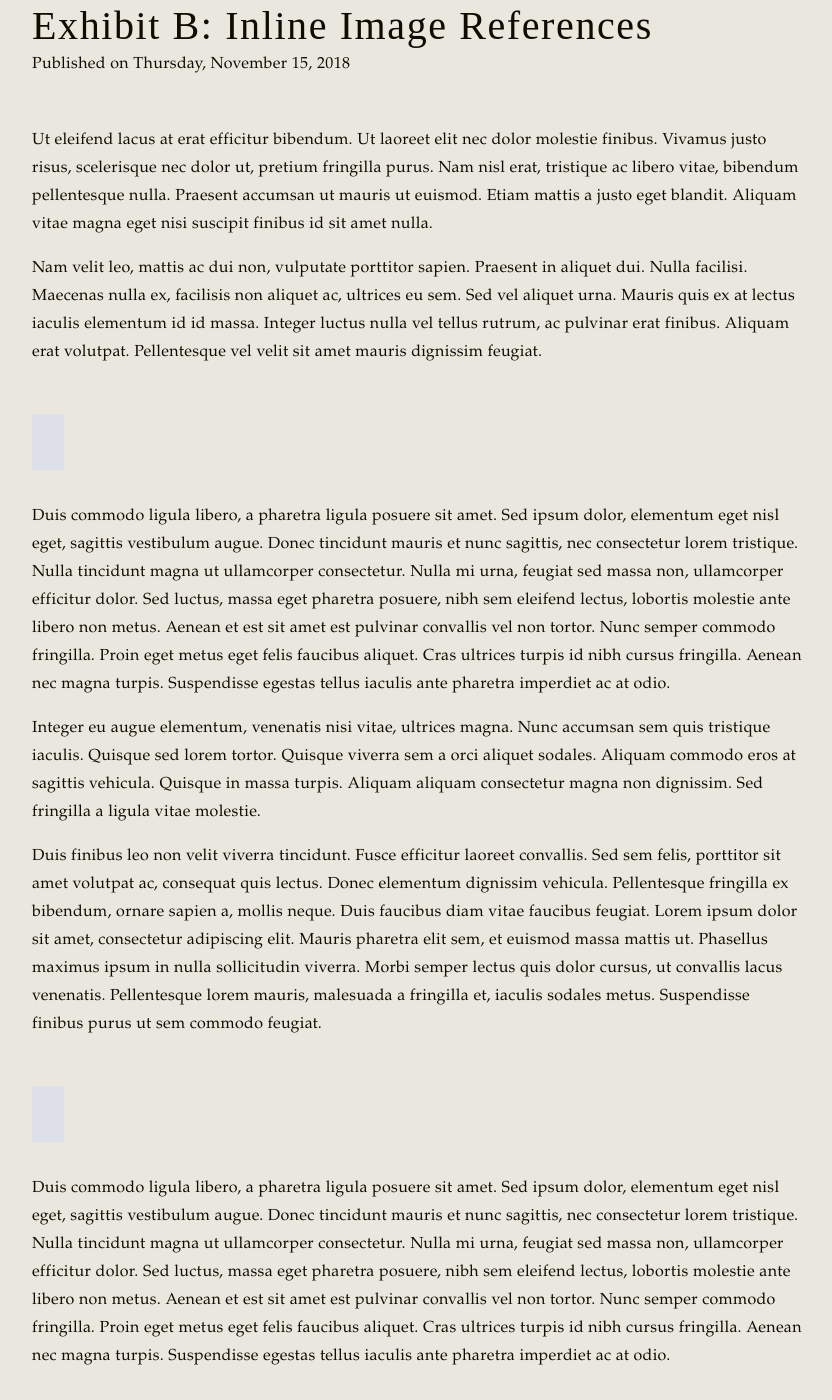
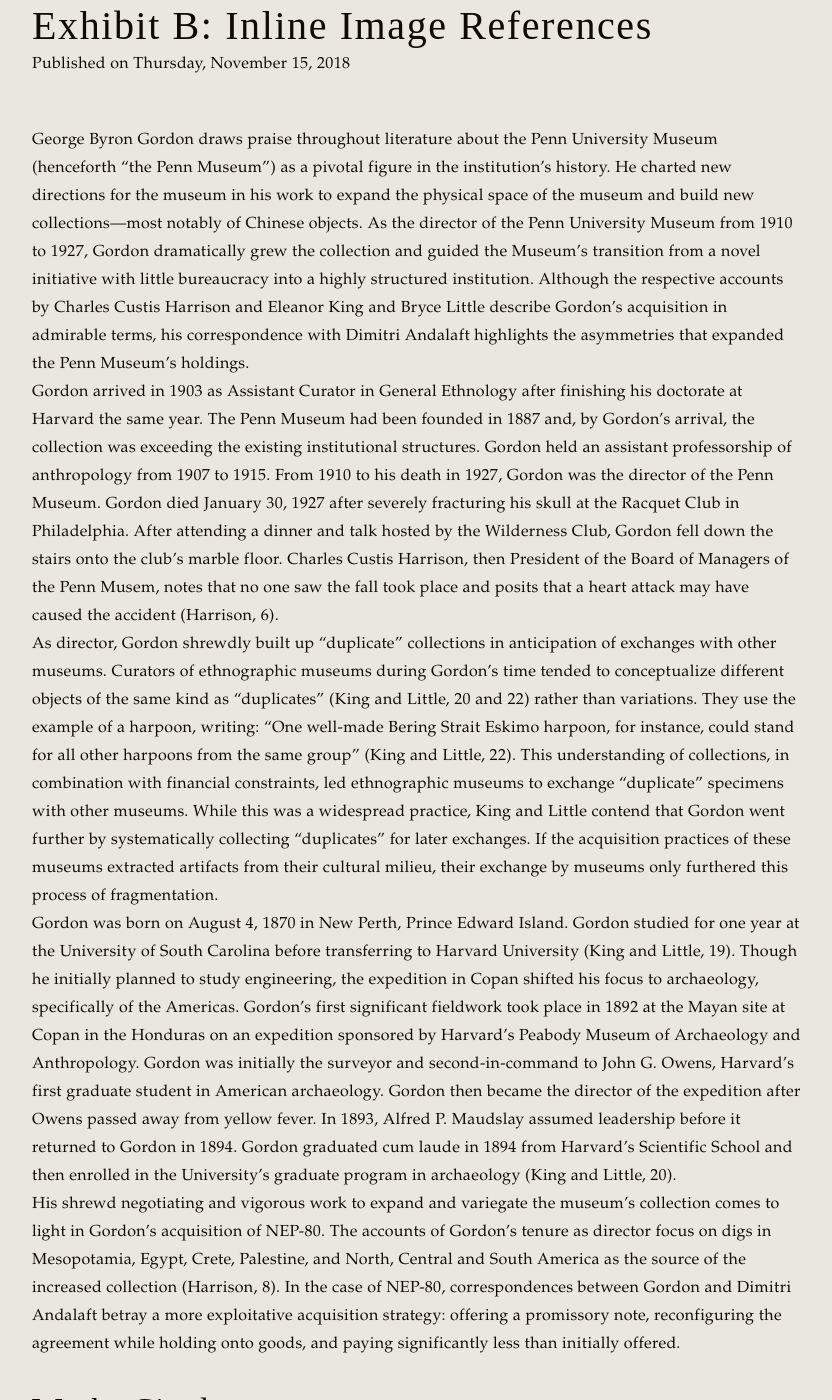
Before and after one commit to maxjdugan/wax-nep-80, a Jekyll site: the page built from _exhibits/b.md, in a window 1280 px wide and 1400 px high, scrolled down 195 px. Shown: the whole window, without its empty margins (223-1055 px from the left). Built offline with Jekyll 4.4.1, drawn with Linux system fonts in a browser that asks for light colours; some of the changed text lies outside the part shown.

Commit message:
Text uploads to exhibits and citations

```diff
--- a/_exhibits/b.md
+++ b/_exhibits/b.md
@@ -5,20 +5,18 @@ author: Mihr 'Ali
 publish_date: 2018-11-15
 permalink: /exhibits/b/
 ---
+George Byron Gordon draws praise throughout literature about the Penn University Museum (henceforth “the Penn Museum”) as a pivotal figure in the institution’s history. He charted new directions for the museum in his work to expand the physical space of the museum and build new collections—most notably of Chinese objects. As the director of the Penn University Museum from 1910 to 1927, Gordon dramatically grew the collection and guided the Museum’s transition from a novel initiative with little bureaucracy into a highly structured institution. Although the respective accounts by Charles Custis Harrison and Eleanor King and Bryce Little describe Gordon’s acquisition in admirable terms, his correspondence with Dimitri Andalaft highlights the asymmetries that expanded the Penn Museum’s holdings.
+<br>
+Gordon arrived in 1903 as Assistant Curator in General Ethnology after finishing his doctorate at Harvard the same year. The Penn Museum had been founded in 1887 and, by Gordon’s arrival, the collection was exceeding the existing institutional structures. Gordon held an assistant professorship of anthropology from 1907 to 1915. From 1910 to his death in 1927, Gordon was the director of the Penn Museum. Gordon died January 30, 1927 after severely fracturing his skull at the Racquet Club in Philadelphia. After attending a dinner and talk hosted by the Wilderness Club, Gordon fell down the stairs onto the club’s marble floor. Charles Custis Harrison, then President of the Board of Managers of the Penn Musem, notes that no one saw the fall took place and posits that a heart attack may have caused the accident (Harrison, 6).
+<br>
+As director, Gordon shrewdly built up “duplicate” collections in anticipation of exchanges with other museums. Curators of ethnographic museums during Gordon’s time tended to conceptualize different objects of the same kind as “duplicates” (King and Little, 20 and 22) rather than variations. They use the example of a harpoon, writing: “One well-made Bering Strait Eskimo harpoon, for instance, could stand for all other harpoons from the same group” (King and Little, 22). This understanding of collections, in combination with financial constraints, led ethnographic museums to exchange “duplicate” specimens with other museums. While this was a widespread practice, King and Little contend that Gordon went further by systematically collecting “duplicates” for later exchanges. If the acquisition practices of these museums extracted artifacts from their cultural milieu, their exchange by museums only furthered this process of fragmentation.
+<br>
+Gordon was born on August 4, 1870 in New Perth, Prince Edward Island. Gordon studied for one year at the University of South Carolina before transferring to Harvard University (King and Little, 19). Though he initially planned to study engineering, the expedition in Copan shifted his focus to archaeology, specifically of the Americas. Gordon’s first significant fieldwork took place in 1892 at the Mayan site at Copan in the Honduras on an expedition sponsored by Harvard’s Peabody Museum of Archaeology and Anthropology. Gordon was initially the surveyor and second-in-command to John G. Owens, Harvard’s first graduate student in American archaeology. Gordon then became the director of the expedition after Owens passed away from yellow fever. In 1893, Alfred P. Maudslay assumed leadership before it returned to Gordon in 1894. Gordon graduated cum laude in 1894 from Harvard’s Scientific School and then enrolled in the University’s graduate program in archaeology (King and Little, 20).
+<br>
+His shrewd negotiating and vigorous work to expand and variegate the museum’s collection comes to light in Gordon’s acquisition of NEP-80. The accounts of Gordon’s tenure as director focus on digs in Mesopotamia, Egypt, Crete, Palestine, and North, Central and South America as the source of the increased collection (Harrison, 8). In the case of NEP-80, correspondences between Gordon and Dimitri Andalaft betray a more exploitative acquisition strategy: offering a promissory note, reconfiguring the agreement while holding onto goods, and paying significantly less than initially offered.
 
-Ut eleifend lacus at erat efficitur bibendum. Ut laoreet elit nec dolor molestie finibus. Vivamus justo risus, scelerisque nec dolor ut, pretium fringilla purus. Nam nisl erat, tristique ac libero vitae, bibendum pellentesque nulla. Praesent accumsan ut mauris ut euismod. Etiam mattis a justo eget blandit. Aliquam vitae magna eget nisi suscipit finibus id sit amet nulla.
+## Works Cited
 
-Nam velit leo, mattis ac dui non, vulputate porttitor sapien. Praesent in aliquet dui. Nulla facilisi. Maecenas nulla ex, facilisis non aliquet ac, ultrices eu sem. Sed vel aliquet urna. Mauris quis ex at lectus iaculis elementum id id massa. Integer luctus nulla vel tellus rutrum, ac pulvinar erat finibus. Aliquam erat volutpat. Pellentesque vel velit sit amet mauris dignissim feugiat.
-
-{% include inline_image.html collection='nep_80' pid='obj7' %}
-
-Duis commodo ligula libero, a pharetra ligula posuere sit amet. Sed ipsum dolor, elementum eget nisl eget, sagittis vestibulum augue. Donec tincidunt mauris et nunc sagittis, nec consectetur lorem tristique. Nulla tincidunt magna ut ullamcorper consectetur. Nulla mi urna, feugiat sed massa non, ullamcorper efficitur dolor. Sed luctus, massa eget pharetra posuere, nibh sem eleifend lectus, lobortis molestie ante libero non metus. Aenean et est sit amet est pulvinar convallis vel non tortor. Nunc semper commodo fringilla. Proin eget metus eget felis faucibus aliquet. Cras ultrices turpis id nibh cursus fringilla. Aenean nec magna turpis. Suspendisse egestas tellus iaculis ante pharetra imperdiet ac at odio.
-
-Integer eu augue elementum, venenatis nisi vitae, ultrices magna. Nunc accumsan sem quis tristique iaculis. Quisque sed lorem tortor. Quisque viverra sem a orci aliquet sodales. Aliquam commodo eros at sagittis vehicula. Quisque in massa turpis. Aliquam aliquam consectetur magna non dignissim. Sed fringilla a ligula vitae molestie.
-
-Duis finibus leo non velit viverra tincidunt. Fusce efficitur laoreet convallis. Sed sem felis, porttitor sit amet volutpat ac, consequat quis lectus. Donec elementum dignissim vehicula. Pellentesque fringilla ex bibendum, ornare sapien a, mollis neque. Duis faucibus diam vitae faucibus feugiat. Lorem ipsum dolor sit amet, consectetur adipiscing elit. Mauris pharetra elit sem, et euismod massa mattis ut. Phasellus maximus ipsum in nulla sollicitudin viverra. Morbi semper lectus quis dolor cursus, ut convallis lacus venenatis. Pellentesque lorem mauris, malesuada a fringilla et, iaculis sodales metus. Suspendisse finibus purus ut sem commodo feugiat.
-
-
-{% include inline_image.html collection='nep_80' pid='obj2' %}
-
-Duis commodo ligula libero, a pharetra ligula posuere sit amet. Sed ipsum dolor, elementum eget nisl eget, sagittis vestibulum augue. Donec tincidunt mauris et nunc sagittis, nec consectetur lorem tristique. Nulla tincidunt magna ut ullamcorper consectetur. Nulla mi urna, feugiat sed massa non, ullamcorper efficitur dolor. Sed luctus, massa eget pharetra posuere, nibh sem eleifend lectus, lobortis molestie ante libero non metus. Aenean et est sit amet est pulvinar convallis vel non tortor. Nunc semper commodo fringilla. Proin eget metus eget felis faucibus aliquet. Cras ultrices turpis id nibh cursus fringilla. Aenean nec magna turpis. Suspendisse egestas tellus iaculis ante pharetra imperdiet ac at odio.
+Harrison, Charles Custis. “Dr. George Byron Gordon.” *The Museum Journal* 18, no. 1 (March, 1927): 5-8.
+<br>
+King, Eleanor M. and Bryce P. Little. "George Byron Gordon and the Early Development of The University Museum.” In *Raven's Journey: The World of Alaska's Native People*, edited by Susan A. Kaplan and Kristin J. Barsness (Philadelphia: The University Museum, 1986).
```
Also changed, not shown: _exhibits/a.md (+5 -1 lines), _exhibits/c.md (+5 -6 lines), pages/citations.md (added, +22 -0 lines).
